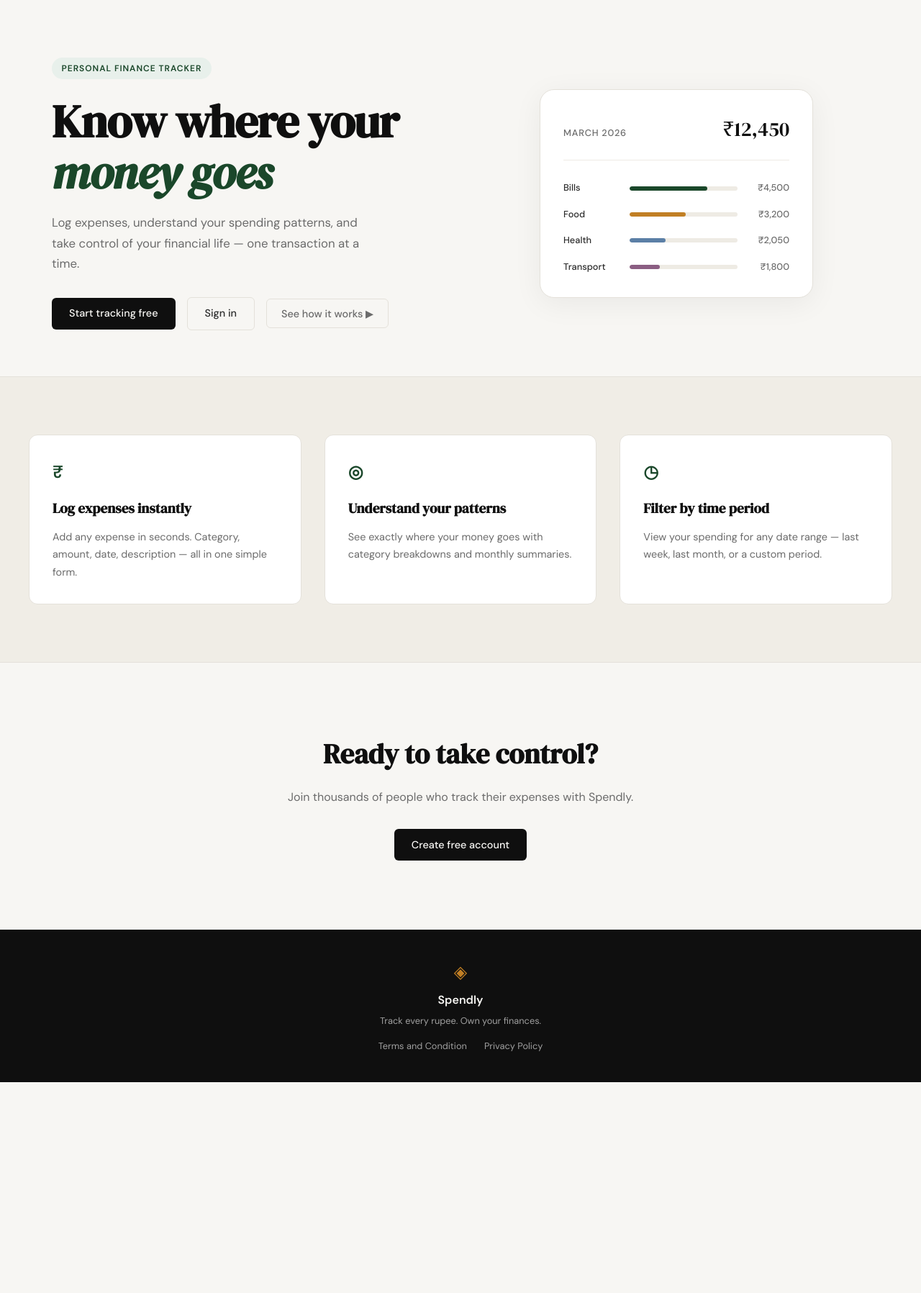
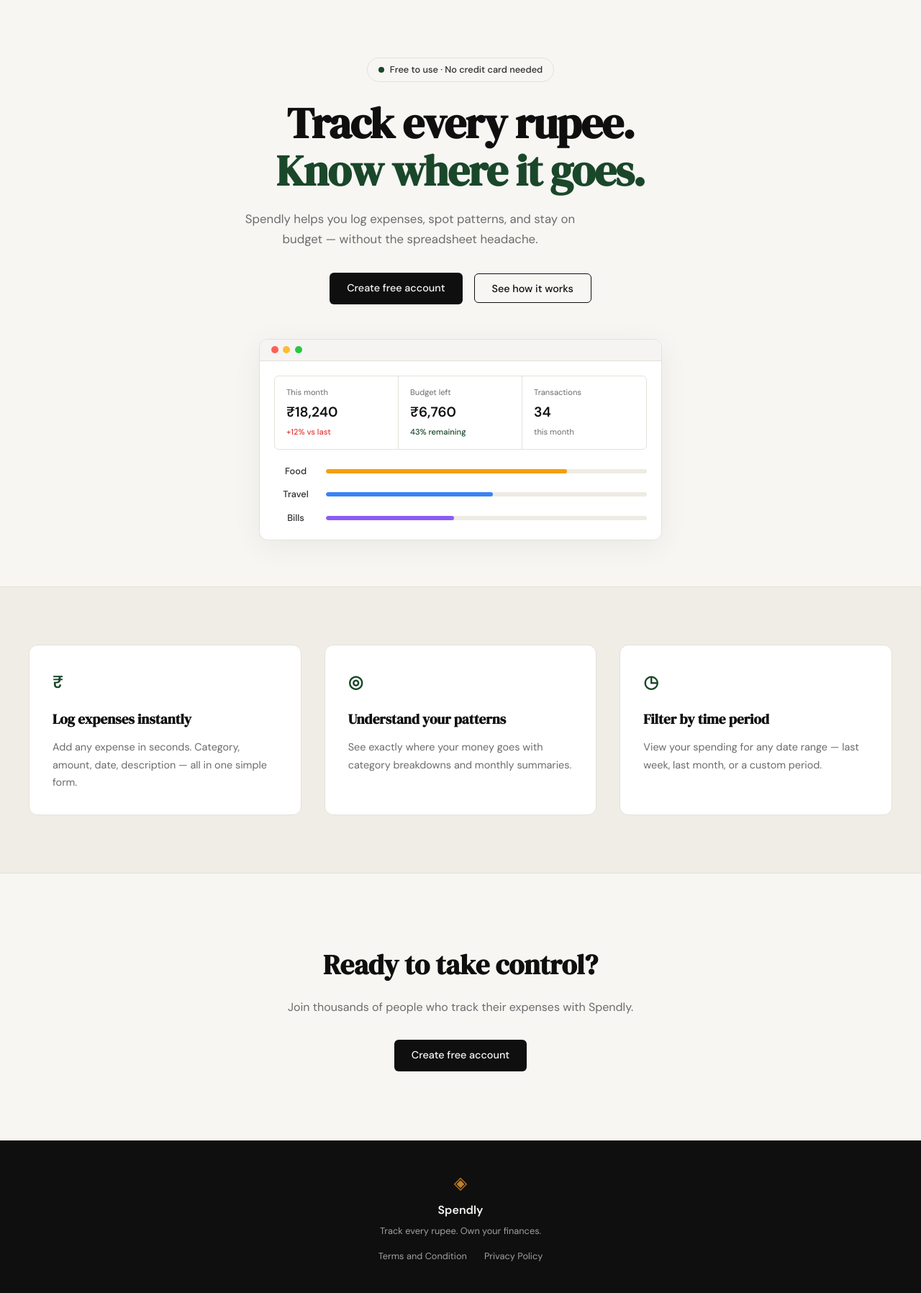
Before and after one commit to gmohite7/spelndly, a Flask app: page / in a window 1280 px wide. Shown: the part 61-1858 px from the top of the page at 72% size. Before the commit the page ends 1565 px from the top, so only its background shows below. Run offline with Flask 3, Linux system fonts and the light colour scheme.

Commit message:
landing: redesign hero section to match mockup

```diff
--- a/static/css/style.css
+++ b/static/css/style.css
@@ -125,39 +125,50 @@ a { color: inherit; text-decoration: none; }
 
 .hero {
     padding: 5rem 2rem 4rem;
-    display: grid;
-    grid-template-columns: 1fr 1fr;
-    gap: 4rem;
-    align-items: center;
     max-width: var(--max-width);
     margin: 0 auto;
+    text-align: center;
+}
+
+.hero-inner {
+    max-width: 600px;
+    margin: 0 auto 3rem;
 }
 
 .hero-badge {
-    display: inline-block;
-    background: var(--accent-light);
-    color: var(--accent);
-    font-size: 0.75rem;
-    font-weight: 600;
-    letter-spacing: 0.08em;
-    text-transform: uppercase;
-    padding: 0.35rem 0.85rem;
+    display: inline-flex;
+    align-items: center;
+    gap: 0.5rem;
+    background: transparent;
+    color: var(--ink-soft);
+    font-size: 0.8rem;
+    font-weight: 500;
+    padding: 0.35rem 0.9rem;
     border-radius: 999px;
+    border: 1px solid var(--border);
     margin-bottom: 1.5rem;
+}
+
+.hero-badge-dot {
+    width: 8px;
+    height: 8px;
+    background: var(--accent);
+    border-radius: 50%;
+    flex-shrink: 0;
 }
 
 .hero-title {
     font-family: var(--font-display);
-    font-size: clamp(2.5rem, 5vw, 4rem);
+    font-size: clamp(2.5rem, 5vw, 3.75rem);
     line-height: 1.1;
     letter-spacing: -0.02em;
     color: var(--ink);
     margin-bottom: 1.25rem;
 }
 
-.hero-title em {
-    font-style: italic;
+.hero-title-green {
     color: var(--accent);
+    font-style: normal;
 }
 
 .hero-subtitle {
@@ -172,6 +183,7 @@ a { color: inherit; text-decoration: none; }
     display: flex;
     gap: 1rem;
     align-items: center;
+    justify-content: center;
 }
 
 /* ------------------------------------------------------------------ */
@@ -179,48 +191,96 @@ a { color: inherit; text-decoration: none; }
 /* ------------------------------------------------------------------ */
 
 .hero-visual {
-    display: flex;
-    justify-content: center;
+    display: block;
 }
 
-.mock-card {
+/* ------------------------------------------------------------------ */
+/* Mock browser (hero visual)                                          */
+/* ------------------------------------------------------------------ */
+
+.mock-browser {
     background: var(--paper-card);
     border: 1px solid var(--border);
-    border-radius: var(--radius-lg);
-    padding: 2rem;
-    width: 100%;
-    max-width: 380px;
+    border-radius: var(--radius-md);
     box-shadow: 0 8px 40px rgba(0,0,0,0.06);
+    overflow: hidden;
+    max-width: 560px;
+    margin: 0 auto;
 }
 
-.mock-card-header {
+.mock-browser-chrome {
+    background: #f5f4f2;
+    border-bottom: 1px solid var(--border);
+    padding: 0.6rem 1rem;
     display: flex;
-    justify-content: space-between;
-    align-items: baseline;
-    margin-bottom: 1.75rem;
-    padding-bottom: 1.25rem;
-    border-bottom: 1px solid var(--border-soft);
+    align-items: center;
+    gap: 0.4rem;
 }
 
-.mock-label {
-    font-size: 0.8rem;
-    font-weight: 500;
-    color: var(--ink-muted);
-    text-transform: uppercase;
-    letter-spacing: 0.06em;
+.mock-dot {
+    width: 10px;
+    height: 10px;
+    border-radius: 50%;
+    flex-shrink: 0;
 }
 
-.mock-total {
-    font-family: var(--font-display);
-    font-size: 1.75rem;
+.mock-dot-red { background: #ff5f57; }
+.mock-dot-yellow { background: #febc2e; }
+.mock-dot-green-traffic { background: #28c840; }
+
+.mock-browser-body {
+    padding: 1.25rem;
+}
+
+.mock-stats {
+    display: grid;
+    grid-template-columns: repeat(3, 1fr);
+    border: 1px solid var(--border);
+    border-radius: var(--radius-sm);
+    margin-bottom: 1.25rem;
+    overflow: hidden;
+}
+
+.mock-stat {
+    padding: 0.875rem 1rem;
+    display: flex;
+    flex-direction: column;
+    gap: 0.2rem;
+    border-right: 1px solid var(--border);
+    text-align: left;
+}
+
+.mock-stat:last-child { border-right: none; }
+
+.mock-stat-label {
+    font-size: 0.7rem;
+    color: var(--ink-muted);
+}
+
+.mock-stat-value {
+    font-size: 1.2rem;
+    font-weight: 600;
     color: var(--ink);
 }
 
-.mock-bars { display: flex; flex-direction: column; gap: 1rem; }
+.mock-stat-delta {
+    font-size: 0.7rem;
+    font-weight: 500;
+}
+
+.mock-stat-delta.positive { color: #e53935; }
+.mock-stat-delta.budget { color: var(--accent); }
+
+.mock-stat-sub {
+    font-size: 0.7rem;
+    color: var(--ink-muted);
+}
+
+.mock-bars { display: flex; flex-direction: column; gap: 0.75rem; }
 
 .mock-bar-row {
     display: grid;
-    grid-template-columns: 80px 1fr 60px;
+    grid-template-columns: 60px 1fr;
     align-items: center;
     gap: 0.75rem;
 }
@@ -245,16 +305,9 @@ a { color: inherit; text-decoration: none; }
     transition: width 0.6s ease;
 }
 
-.mock-bar-2 { background: var(--accent-2); }
-.mock-bar-3 { background: #5b7fa6; }
-.mock-bar-4 { background: #8b5e83; }
-
-.mock-amt {
-    font-size: 0.8rem;
-    font-weight: 500;
-    color: var(--ink-muted);
-    text-align: right;
-}
+.mock-bar-food   { background: #f59e0b; }
+.mock-bar-travel { background: #3b82f6; }
+.mock-bar-bills  { background: #8b5cf6; }
 
 /* ------------------------------------------------------------------ */
 /* Buttons                                                             */
@@ -530,21 +583,21 @@ a { color: inherit; text-decoration: none; }
     align-items: center;
     gap: 0.4rem;
     background: transparent;
-    color: var(--ink-muted);
-    padding: 0.65rem 1.25rem;
+    color: var(--ink);
+    padding: 0.65rem 1.5rem;
     border-radius: var(--radius-sm);
     font-family: var(--font-body);
     font-size: 0.9rem;
     font-weight: 500;
-    border: 1px solid var(--border);
+    border: 1.5px solid var(--ink);
     cursor: pointer;
     transition: all 0.2s;
     text-decoration: none;
 }
 
 .btn-how:hover {
-    border-color: var(--ink);
-    color: var(--ink);
+    background: var(--ink);
+    color: var(--paper);
 }
 
 /* ------------------------------------------------------------------ */
@@ -667,11 +720,6 @@ a { color: inherit; text-decoration: none; }
 /* ------------------------------------------------------------------ */
 
 @media (max-width: 900px) {
-    .hero {
-        grid-template-columns: 1fr;
-        text-align: center;
-    }
-
     .hero-subtitle { max-width: 100%; }
     .hero-actions { justify-content: center; }
     .hero-visual { display: none; }
--- a/templates/landing.html
+++ b/templates/landing.html
@@ -6,56 +6,64 @@
 
 <section class="hero">
     <div class="hero-inner">
-        <div class="hero-badge">Personal Finance Tracker</div>
+        <div class="hero-badge"><span class="hero-badge-dot"></span>Free to use · No credit card needed</div>
         <h1 class="hero-title">
-            Know where your<br>
-            <em>money goes</em>
+            Track every rupee.<br>
+            <span class="hero-title-green">Know where it goes.</span>
         </h1>
         <p class="hero-subtitle">
-            Log expenses, understand your spending patterns,
-            and take control of your financial life —
-            one transaction at a time.
+            Spendly helps you log expenses, spot patterns, and stay
+            on budget — without the spreadsheet headache.
         </p>
         <div class="hero-actions">
-            <a href="{{ url_for('register') }}" class="btn-primary">Start tracking free</a>
-            <a href="{{ url_for('login') }}" class="btn-ghost">Sign in</a>
-            <button class="btn-how" id="openVideoModal">See how it works ▶</button>
+            <a href="{{ url_for('register') }}" class="btn-primary">Create free account</a>
+            <button class="btn-how" id="openVideoModal">See how it works</button>
         </div>
     </div>
     <div class="hero-visual">
-        <div class="mock-card">
-            <div class="mock-card-header">
-                <span class="mock-label">March 2026</span>
-                <span class="mock-total">₹12,450</span>
+        <div class="mock-browser">
+            <div class="mock-browser-chrome">
+                <span class="mock-dot mock-dot-red"></span>
+                <span class="mock-dot mock-dot-yellow"></span>
+                <span class="mock-dot mock-dot-green-traffic"></span>
             </div>
-            <div class="mock-bars">
-                <div class="mock-bar-row">
-                    <span class="mock-cat">Bills</span>
-                    <div class="mock-bar-track">
-                        <div class="mock-bar" style="width: 72%"></div>
+            <div class="mock-browser-body">
+                <div class="mock-stats">
+                    <div class="mock-stat">
+                        <span class="mock-stat-label">This month</span>
+                        <span class="mock-stat-value">₹18,240</span>
+                        <span class="mock-stat-delta positive">+12% vs last</span>
                     </div>
-                    <span class="mock-amt">₹4,500</span>
+                    <div class="mock-stat">
+                        <span class="mock-stat-label">Budget left</span>
+                        <span class="mock-stat-value">₹6,760</span>
+                        <span class="mock-stat-delta budget">43% remaining</span>
+                    </div>
+                    <div class="mock-stat">
+                        <span class="mock-stat-label">Transactions</span>
+                        <span class="mock-stat-value">34</span>
+                        <span class="mock-stat-sub">this month</span>
+                    </div>
                 </div>
-                <div class="mock-bar-row">
-                    <span class="mock-cat">Food</span>
-                    <div class="mock-bar-track">
-                        <div class="mock-bar mock-bar-2" style="width: 52%"></div>
+                <div class="mock-bars">
+                    <div class="mock-bar-row">
+                        <span class="mock-cat">Food</span>
+                        <div class="mock-bar-track">
+                            <div class="mock-bar mock-bar-food" style="width: 75%"></div>
+                        </div>
                     </div>
-                    <span class="mock-amt">₹3,200</span>
-                </div>
-                <div class="mock-bar-row">
-                    <span class="mock-cat">Health</span>
-                    <div class="mock-bar-track">
-                        <div class="mock-bar mock-bar-3" style="width: 33%"></div>
+                    <div class="mock-bar-row">
+                        <span class="mock-cat">Travel</span>
+                        <div class="mock-bar-track">
+                            <div class="mock-bar mock-bar-travel" style="width: 52%"></div>
+                        </div>
                     </div>
-                    <span class="mock-amt">₹2,050</span>
-                </div>
-                <div class="mock-bar-row">
-                    <span class="mock-cat">Transport</span>
-                    <div class="mock-bar-track">
-                        <div class="mock-bar mock-bar-4" style="width: 28%"></div>
+                    <div class="mock-bar-row">
+                        <span class="mock-cat">Bills</span>
+                        <div class="mock-bar-track">
+                            <div class="mock-bar mock-bar-bills" style="width: 40%"></div>
+                        </div>
                     </div>
-                    <span class="mock-amt">₹1,800</span>
                 </div>
             </div>
         </div>
```
